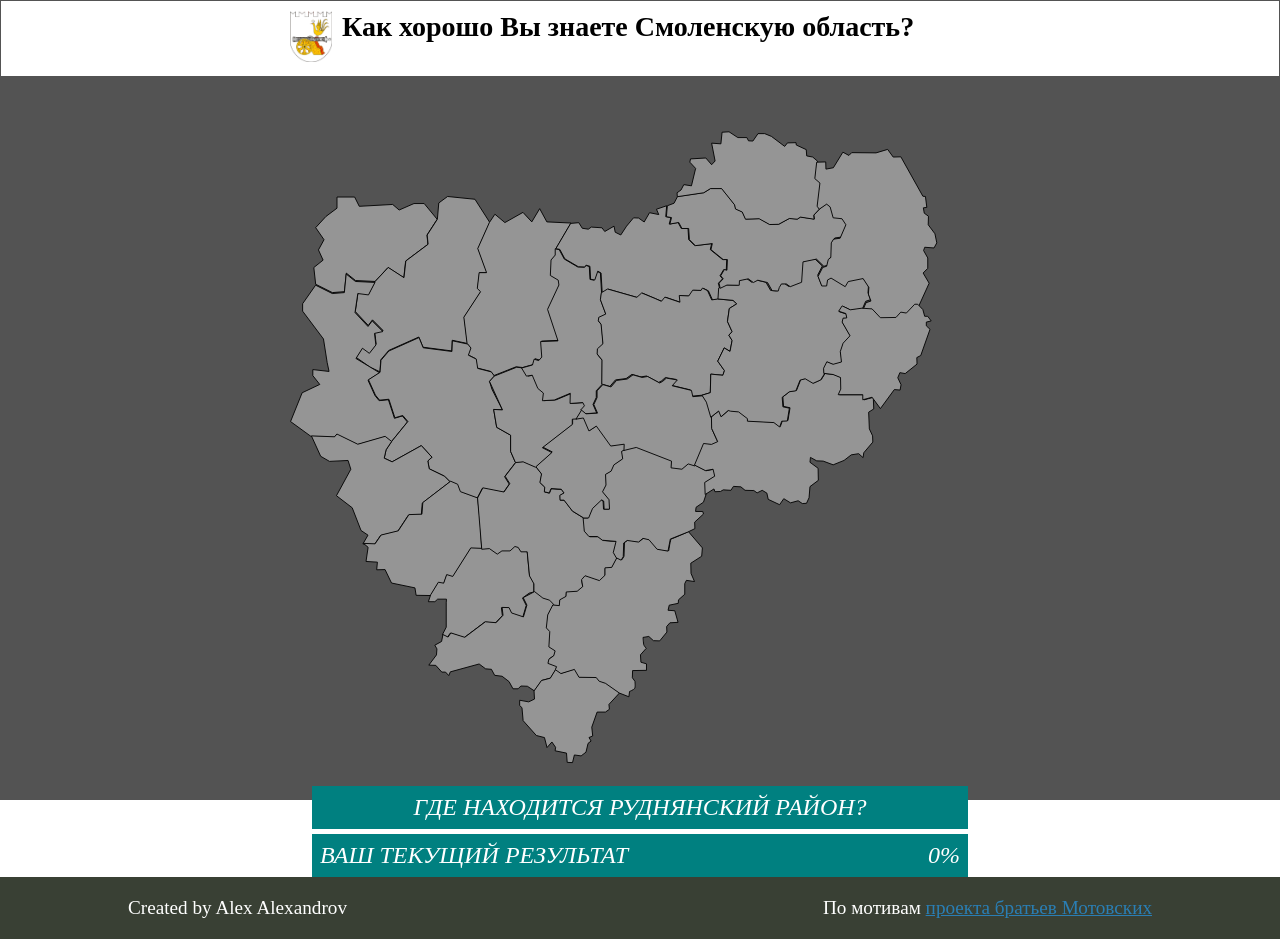
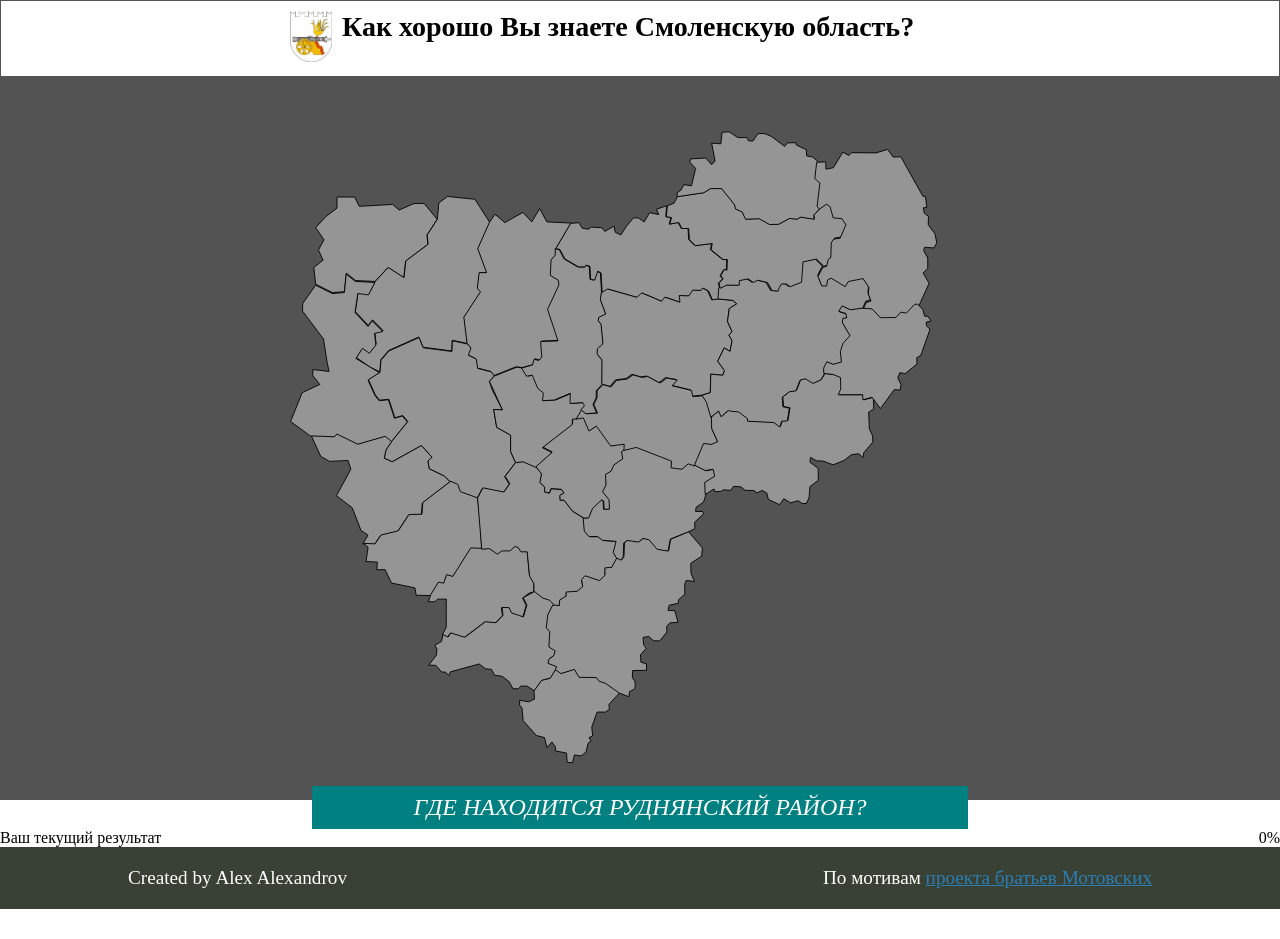
Before and after one commit to alex1031alex/guess-region, a React (Create React App) app: page / in a window 1280 px wide. Both pictures are taken after a click on the button "Начать тест". After the commit the page ends 909 px from the top, so only its background shows below. Built offline with nearby package versions, Linux system fonts and the light colour scheme.

Commit message:
1.21 Переименует компонент result в score

```diff
--- a/src/components/info/info.jsx
+++ b/src/components/info/info.jsx
@@ -1,6 +1,6 @@
 import React from 'react';
 import Question from '../question/question';
-import Result from '../result/result';
+import Score from '../score/score';
 import './info.css';
 
 const Info = (props) => {
@@ -9,7 +9,7 @@ const Info = (props) => {
   return (
     <section className="info">
       {!isGameFinished ? <Question playingRegionId={playingRegionId} /> : ``}
-      <Result isGameFinished={isGameFinished} resultValue={resultValue} />
+      <Score value={resultValue} />
     </section>
   );
 };
--- a/src/components/result/result.jsx
+++ /dev/null
@@ -1,18 +0,0 @@
-import React from 'react';
-import './result.css';
-
-const Result = (props) => {
-  const {resultValue, isGameFinished} = props;
-  return (
-    <div className="info__item result">
-      <p className="result__text">Ваш {isGameFinished ? `финальный` : `текущий`} результат</p>
-      <p>
-        <span className="result__value">
-          {resultValue}
-        </span>%
-      </p>
-    </div>
-  );
-};
-
-export default Result;
--- a/src/components/result/result.css
+++ b/src/components/score/score.css
@@ -1,4 +1,4 @@
-.result {
+.score {
   display: flex;
   justify-content: space-between;
 }
--- /dev/null
+++ b/src/components/score/score.jsx
@@ -0,0 +1,18 @@
+import React from 'react';
+import './score.css';
+
+const Score = (props) => {
+  const {value} = props;
+  return (
+    <div className="score">
+      <p className="score__text">Ваш текущий результат</p>
+      <p>
+        <span className="score__value">
+          {value}
+        </span>%
+      </p>
+    </div>
+  );
+};
+
+export default Score;
```
